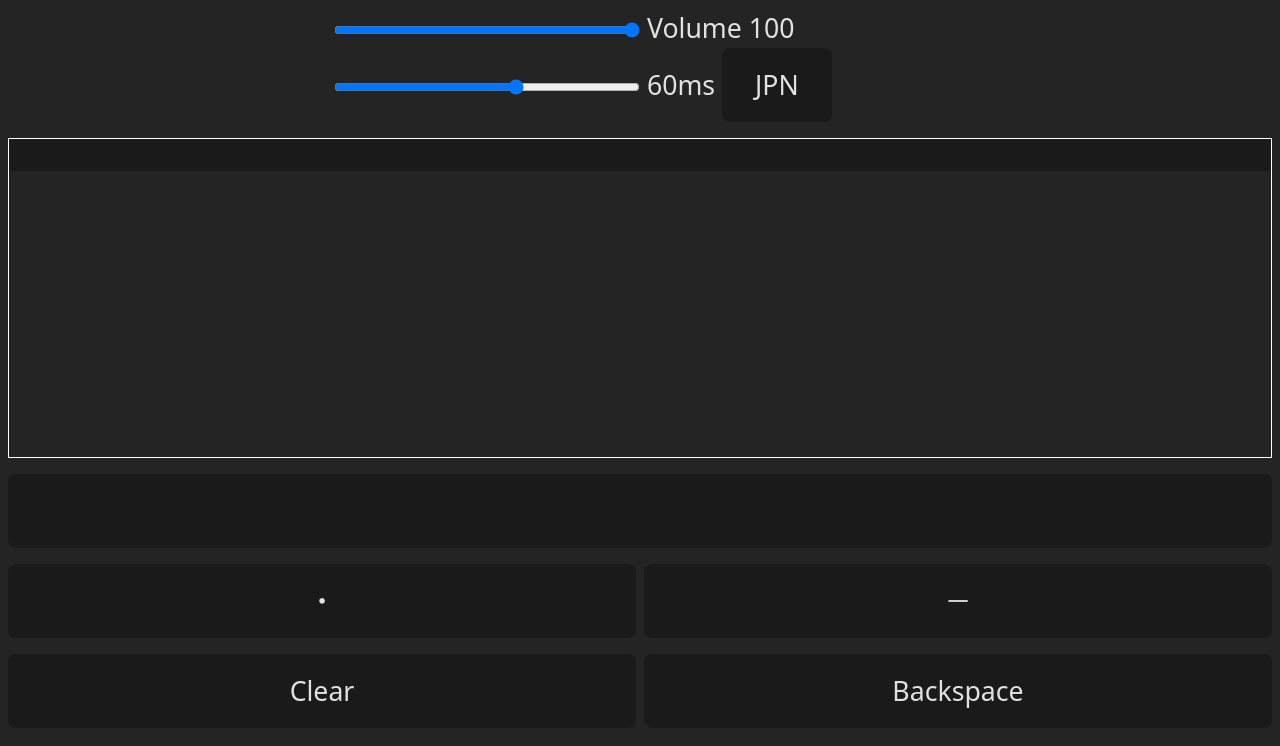
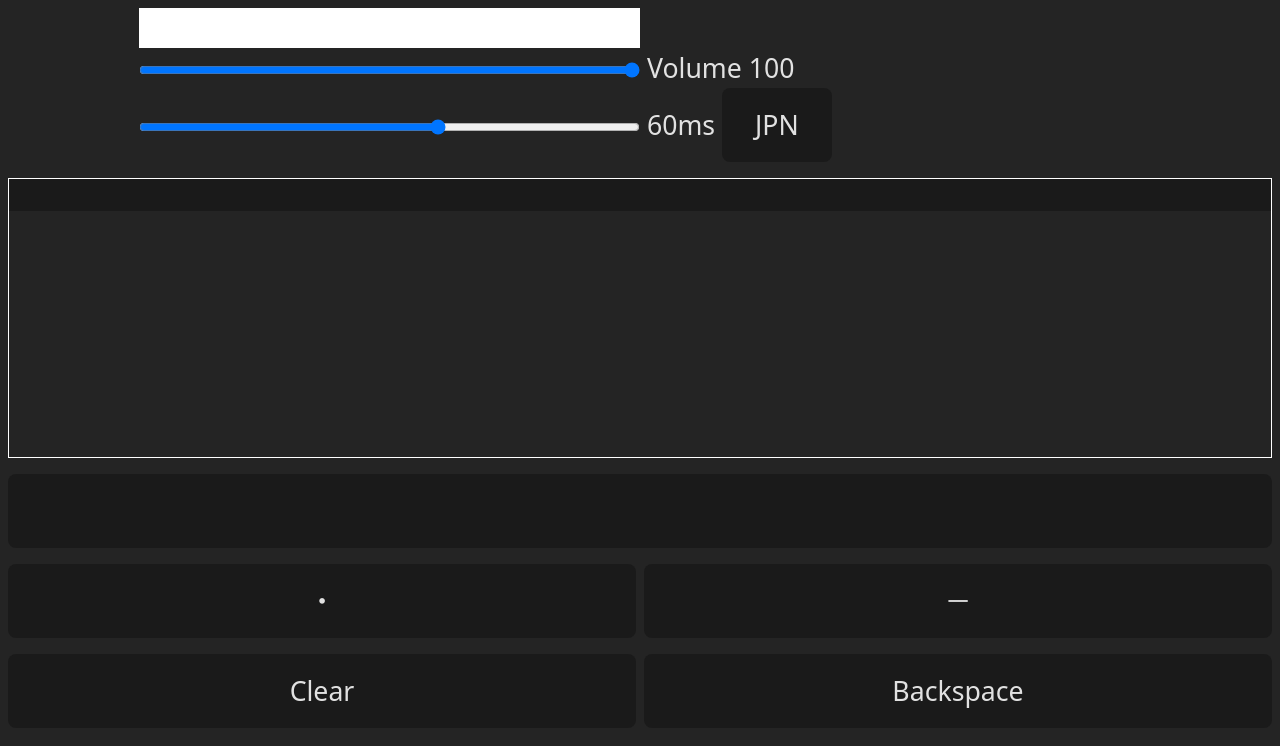
Before and after one commit to liuyulo/morse, a Svelte app: page / in a window 1280 px wide. Shown: the top 746 px of the page. Built offline with nearby package versions, Linux system fonts and the light colour scheme.

Commit message:
App.svelte bun.lockb

```diff
--- a/src/App.svelte
+++ b/src/App.svelte
@@ -10,7 +10,7 @@
     let lang = jpn;
     const langs = { [jpn.name]: eng, [eng.name]: jpn };
 
-    const straight = "`";
+    let straight = "Control";
     const a = new window.AudioContext();
     const g = a.createGain();
     let label: number;
@@ -102,11 +102,12 @@
         keys[key] = { ...keys[key], on: false };
     }
 
-    function keydown({ key, target }: KeyboardEvent) {
+    function keydown({ key }: KeyboardEvent) {
         if (key == straight) keydownK();
         else if (key in keys) keydownI(key);
     }
-    function keyup({ key, target }: KeyboardEvent) {
+    function keyup({ key }: KeyboardEvent) {
+        console.log(key)
         if (key == "Escape") value = "";
         else if (key == "Enter") value = value + "\n";
         else if (key == "Backspace") value = value.slice(0, -1);
@@ -125,6 +126,7 @@
     on:keyup={keyup}
 >
     <section>
+        <input type="text" bind:value={straight} class="w-1/2" />
         <input type="range" bind:value={volume} class="w-1/2" />
         Volume {volume}
         <input type="range" bind:value={unit} class="w-1/2" />
```
Also changed, not shown: 1 other file (tests, documents, lock files or other folders).
